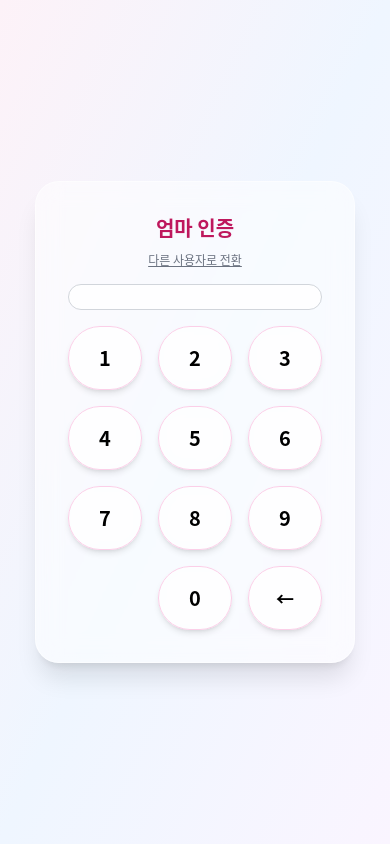
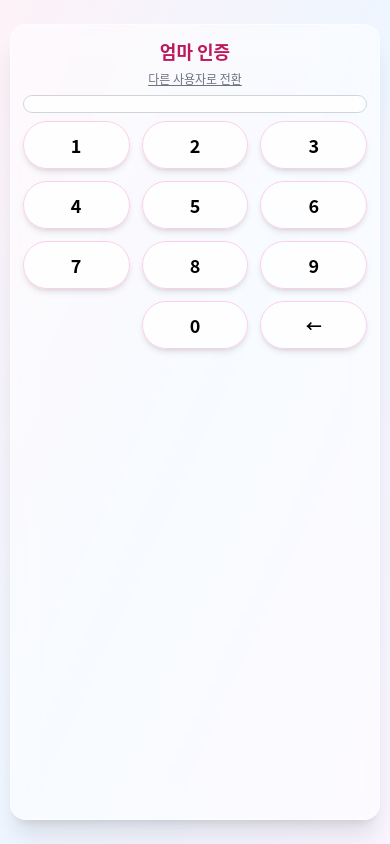
Before and after one commit to dayjiwon/HVI, a React (Create React App) app: page / in a window 390 px wide. Both pictures are taken after a click on the button "다른 사용자로 전환". Built offline with nearby package versions, Linux system fonts and the light colour scheme.

Commit message:
크기 조정

```diff
--- a/src/App.tsx
+++ b/src/App.tsx
@@ -17,11 +17,14 @@ export default function App() {
     user2: "1302",
   };
 
+  // 미니 터치스크린 감지
+  const isMini =
+    window.innerHeight < 600 || window.innerWidth < 900;
+
   // 얼굴 인식 (실제는 WebSocket)
   useEffect(() => {
     if (phase === "face") {
       setTimeout(() => {
-        // 실제라면 Python → React로 받은 user 정보를 사용
         setUser("user1");
         setPhase("pin");
       }, 2000);
@@ -59,41 +62,40 @@ export default function App() {
     setError(false);
   };
 
-  // 1. 얼굴 인식 UI
+  // 1️⃣ 얼굴 인식 UI
   if (phase === "face") {
     return (
-      <div className="w-full h-full flex flex-col items-center justify-center bg-gradient-to-br from-[#F7F8FA] to-[#E8EBEF]">
+      <div className="w-full h-screen flex flex-col items-center justify-center bg-gradient-to-br from-[#F7F8FA] to-[#E8EBEF]">
         <motion.div
-          className="w-40 h-40 bg-white/60 backdrop-blur-xl rounded-full border border-white/50 shadow-xl flex items-center justify-center"
+          className="w-32 h-32 bg-white/60 backdrop-blur-xl rounded-full border border-white/50 shadow-xl flex items-center justify-center"
           animate={{ scale: [1, 1.1, 1] }}
           transition={{ duration: 1.2, repeat: Infinity }}
         >
-          <div className="text-[#2D9CFF] text-lg font-semibold">
+          <div className="text-[#2D9CFF] text-base font-semibold">
             얼굴 인식 중…
           </div>
         </motion.div>
-        <div className="mt-6 text-gray-600 text-sm">
+        <div className="mt-4 text-gray-600 text-sm">
           사용자 식별을 진행하고 있습니다.
         </div>
       </div>
     );
   }
 
-  // 2. PIN UI
+  // 2️⃣ PIN UI
   if (phase === "pin") {
-    // 사용자별 배경 컬러 테마
     const bgClass =
       user === "user1"
-        ? "bg-gradient-to-br from-[#F7F8FA] to-[#E8EBEF]" // 아빠: 기존 차량톤
-        : "bg-gradient-to-br from-pink-50 via-blue-50 to-purple-50"; // 엄마: 파스텔톤
+        ? "bg-gradient-to-br from-[#F7F8FA] to-[#E8EBEF]"
+        : "bg-gradient-to-br from-pink-50 via-blue-50 to-purple-50";
 
-    // PIN 카드 스타일도 사용자별 변경 가능
     const cardClass =
       user === "user1"
         ? "bg-white/60 backdrop-blur-xl"
         : "bg-white/50 backdrop-blur-md border-pink-200";
 
-    const titleColor = user === "user1" ? "text-gray-700" : "text-pink-700";
+    const titleColor =
+      user === "user1" ? "text-gray-700" : "text-pink-700";
 
     const keypadButtonClass =
       user === "user1"
@@ -102,51 +104,52 @@ export default function App() {
 
     return (
       <div
-        className={`w-full h-screen flex items-center justify-center ${bgClass}`}
+        className={`w-full h-screen flex justify-center ${bgClass} overflow-y-auto`}
       >
         <div
-          className={`w-80 p-8 rounded-3xl shadow-xl border border-white/50 text-center ${cardClass}`}
+          className={`${
+            isMini ? "w-[95vw] p-3" : "w-80 p-8"
+          } my-6 rounded-2xl shadow-xl border border-white/50 text-center ${cardClass}`}
         >
-          <h2 className={`text-xl font-semibold mb-2 ${titleColor}`}>
+          <h2 className={`text-lg font-semibold mb-1 ${titleColor}`}>
             {user === "user1" ? "아빠" : "엄마"} 인증
           </h2>
 
           <button
             onClick={switchUser}
-            className="text-xs underline text-gray-500 mb-4"
+            className="text-xs underline text-gray-500 mb-2"
           >
             다른 사용자로 전환
           </button>
 
           {/* PIN 표시부 */}
           <motion.div
-            className={`w-full h-full py-3 mb-4 text-3xl tracking-widest rounded-2xl bg-white/80 border ${
+            className={`w-full py-2 mb-2 text-2xl tracking-widest rounded-xl bg-white/80 border ${
               error
                 ? "border-red-400 text-red-500"
                 : "border-gray-300 text-gray-700"
             }`}
-            animate={error ? { x: [-10, 10, -10, 10, 0] } : {}}
-            transition={{ duration: 0.3 }}
+            animate={error ? { x: [-6, 6, -6, 6, 0] } : {}}
+            transition={{ duration: 0.25 }}
           >
-            {pin
-              .split("")
-              .map(() => "●")
-              .join("")}
+            {pin.split("").map(() => "●").join("")}
           </motion.div>
 
           {error && (
-            <div className="text-sm text-red-500 mb-3">
+            <div className="text-xs text-red-500 mb-2">
               비밀번호가 일치하지 않습니다.
             </div>
           )}
 
           {/* 숫자 키패드 */}
-          <div className="grid grid-cols-3 gap-4 font-semibold">
+          <div className="grid grid-cols-3 gap-3 font-semibold">
             {[1, 2, 3, 4, 5, 6, 7, 8, 9].map((n) => (
               <button
                 key={n}
                 onClick={() => handleKeyPress(n.toString())}
-                className={`w-full h-16 rounded-full shadow-md text-xl hover:bg-white transition flex items-center justify-center ${keypadButtonClass}`}
+                className={`w-full ${
+                  isMini ? "h-12 text-lg" : "h-16 text-xl"
+                } rounded-full shadow-md transition flex items-center justify-center ${keypadButtonClass}`}
               >
                 {n}
               </button>
@@ -156,14 +159,18 @@ export default function App() {
 
             <button
               onClick={() => handleKeyPress("0")}
-              className={`w-full h-16 rounded-full shadow-md text-xl hover:bg-white transition flex items-center justify-center ${keypadButtonClass}`}
+              className={`w-full ${
+                isMini ? "h-12 text-lg" : "h-16 text-xl"
+              } rounded-full shadow-md transition flex items-center justify-center ${keypadButtonClass}`}
             >
               0
             </button>
 
             <button
               onClick={handleDelete}
-              className={`w-full h-16 rounded-full shadow-md text-lg hover:bg-white transition flex items-center justify-center ${keypadButtonClass}`}
+              className={`w-full ${
+                isMini ? "h-12 text-base" : "h-16 text-lg"
+              } rounded-full shadow-md transition flex items-center justify-center ${keypadButtonClass}`}
             >
               ←
             </button>
@@ -173,14 +180,17 @@ export default function App() {
     );
   }
 
-  // 3. 메인 UI → 사용자별 분기
+  // 3️⃣ 메인 UI
   if (phase === "main") {
     return (
       <VoiceCommandProvider>
-        {user === "user1" && <MainDad />}
-        {user === "user2" && <MainMom />}
+        <div className="w-full h-screen overflow-hidden">
+          {user === "user1" && <MainDad />}
+          {user === "user2" && <MainMom />}
+        </div>
       </VoiceCommandProvider>
     );
   }
+
   return null;
 }
```
Also changed, not shown: text.txt.
